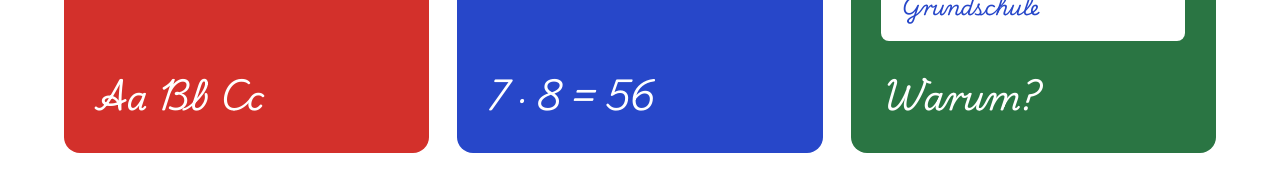
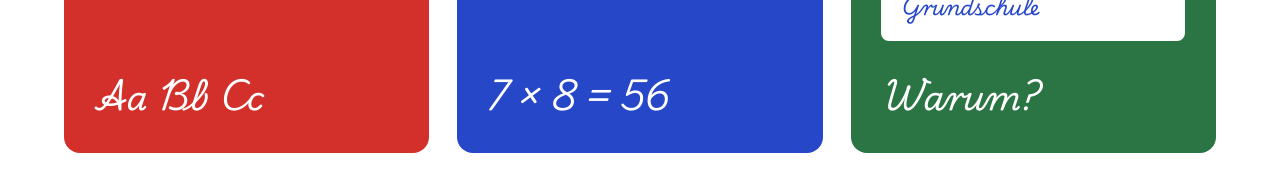
Before and after one commit to doubrawa/lernstudio1234, a plain HTML site: page index.html in a window 1280 px wide. Shown: the part 2776-2948 px from the top of the page. Drawn offline with Linux system fonts and the light colour scheme.

Commit message:
Malzeichen im Mathe-Heft als Kreuz statt Punkt
Co-Authored-By: Claude Fable 5.2 <noreply@anthropic.com>

```diff
--- a/index.html
+++ b/index.html
@@ -203,7 +203,7 @@
             <p class="heft__class">1 bis 10</p>
           </div>
         </div>
-        <p class="heft__doodle" aria-hidden="true">7 · 8 = 56</p>
+        <p class="heft__doodle" aria-hidden="true">7 × 8 = 56</p>
       </article>
       <article class="heft heft--green">
         <div class="heft__label">
```
